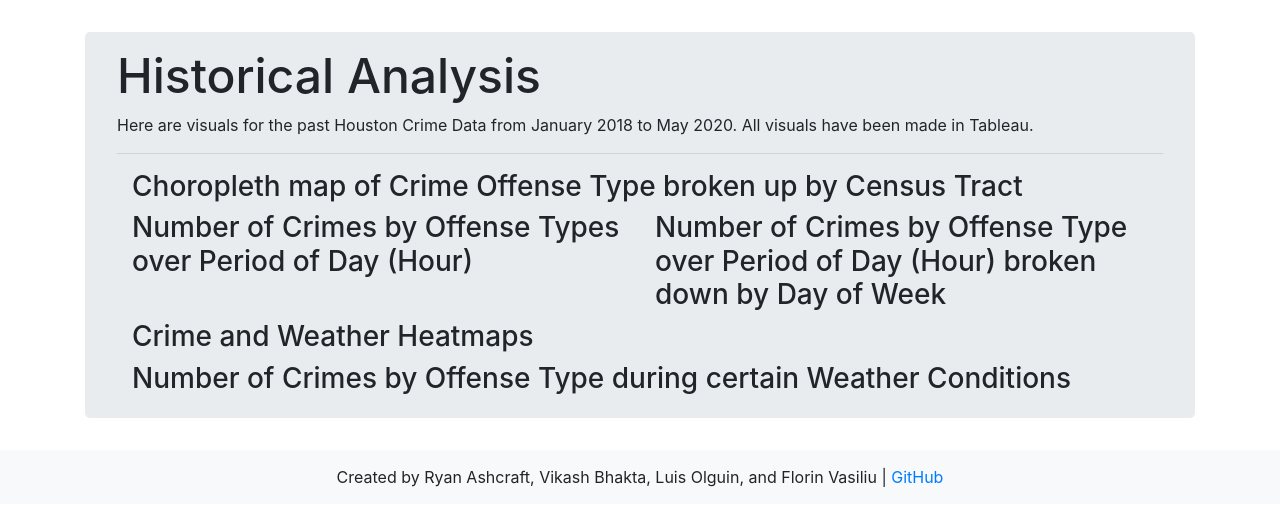
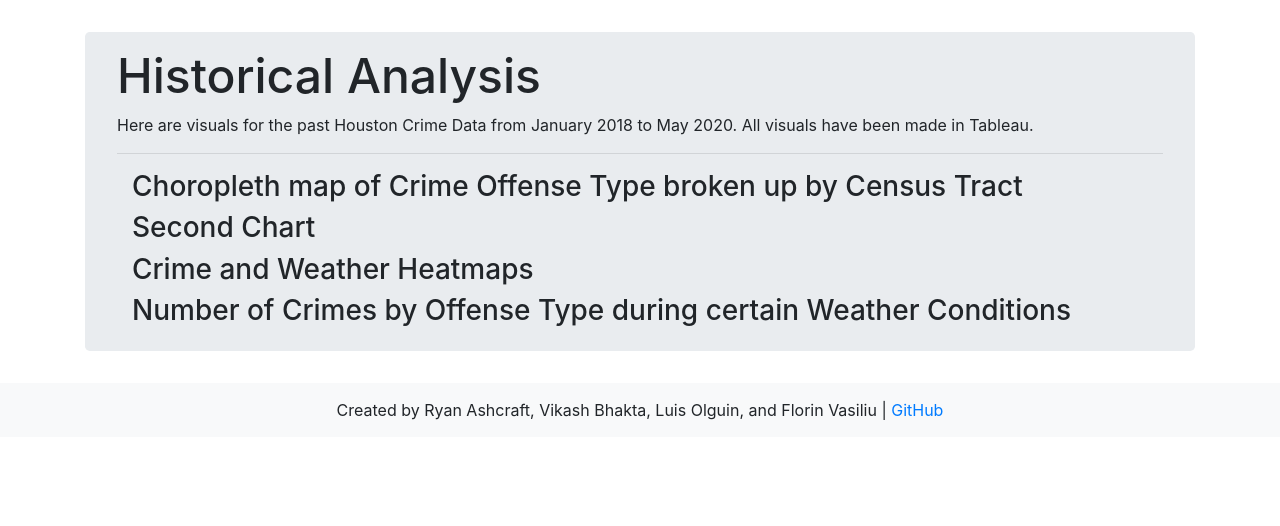
Before and after one commit to florin-vasiliu/Houston-Crime-Analysis, a Flask app: page /historical_analysis in a window 1280 px wide. Shown: the part 56-582 px from the top of the page. Run offline with Flask 2, Linux system fonts and the light colour scheme; parts of the project's set-up code (start-up, migrations or seed data) failed here and were passed over; some libraries are stand-ins or nearby versions.

Commit message:
modified historical_analysis.html

```diff
--- a/webpage/templates/historical_analysis.html
+++ b/webpage/templates/historical_analysis.html
@@ -81,57 +81,34 @@
                                         vizElement.parentNode.insertBefore(scriptElement, vizElement);                </script>
                                 </div>
                             </div>
-                            <div class="col-sm-12 col-md-6">
+                            <div class="col-lg-12">
                                 <div class="panel">
-                                    <h3>Number of Crimes by Offense Types over Period of Day (Hour)</h3>
-                                    <div class='tableauPlaceholder' id='viz1595346394200' style='position: relative'>
-                                        <noscript><a href='#'><img alt=' '
-                                                    src='https:&#47;&#47;public.tableau.com&#47;static&#47;images&#47;Tr&#47;Tractsv3&#47;Offenses_vs_Hour&#47;1_rss.png'
-                                                    style='border: none' /></a></noscript><object class='tableauViz'
-                                            style='display:none;'>
+                                    <h3>Second Chart</h3>
+                                    <div class='tableauPlaceholder' id='viz1595462284079' style='position: relative'>
+                                        <noscript>
+                                            <a href='#'>
+                                                <img alt=' ' src='https:&#47;&#47;public.tableau.com&#47;static&#47;images&#47;Ho&#47;HoustonCrimeData&#47;ChartsDashboard&#47;1_rss.png' style='border: none' />
+                                            </a>
+                                        </noscript>
+                                        <object class='tableauViz'  style='display:none;'>
                                             <param name='host_url' value='https%3A%2F%2Fpublic.tableau.com%2F' />
                                             <param name='embed_code_version' value='3' />
                                             <param name='site_root' value='' />
-                                            <param name='name' value='Tractsv3&#47;Offenses_vs_Hour' />
+                                            <param name='name' value='HoustonCrimeData&#47;ChartsDashboard' />
                                             <param name='tabs' value='no' />
                                             <param name='toolbar' value='yes' />
-                                            <param name='static_image'
-                                                value='https:&#47;&#47;public.tableau.com&#47;static&#47;images&#47;Tr&#47;Tractsv3&#47;Offenses_vs_Hour&#47;1.png' />
-                                            <param name='animate_transition' value='yes' />
-                                            <param name='display_static_image' value='yes' />
-                                            <param name='display_spinner' value='yes' />
-                                            <param name='display_overlay' value='yes' />
-                                            <param name='display_count' value='yes' />
-                                            <param name='language' value='en' /></object></div>
-                                    <script
-                                        type='text/javascript'>                    var divElement = document.getElementById('viz1595346394200'); var vizElement = divElement.getElementsByTagName('object')[0]; vizElement.style.width = '100%'; vizElement.style.height = (divElement.offsetWidth * 0.75) + 'px'; var scriptElement = document.createElement('script'); scriptElement.src = 'https://public.tableau.com/javascripts/api/viz_v1.js'; vizElement.parentNode.insertBefore(scriptElement, vizElement);                </script>
-                                </div>
-                            </div>
-                            <div class="col-sm-12 col-md-6">
-                                <div class="panel">
-                                    <h3>Number of Crimes by Offense Type over Period of Day (Hour) broken down by Day of
-                                        Week</h3>
-                                    <div class='tableauPlaceholder' id='viz1595346637053' style='position: relative'>
-                                        <noscript><a href='#'><img alt=' '
-                                                    src='https:&#47;&#47;public.tableau.com&#47;static&#47;images&#47;Ho&#47;Houston_Crime_Visuals&#47;Crimes_By_Day&#47;1_rss.png'
-                                                    style='border: none' /></a></noscript><object class='tableauViz'
-                                            style='display:none;'>
-                                            <param name='host_url' value='https%3A%2F%2Fpublic.tableau.com%2F' />
-                                            <param name='embed_code_version' value='3' />
-                                            <param name='site_root' value='' />
-                                            <param name='name' value='Houston_Crime_Visuals&#47;Crimes_By_Day' />
-                                            <param name='tabs' value='no' />
-                                            <param name='toolbar' value='yes' />
-                                            <param name='static_image'
-                                                value='https:&#47;&#47;public.tableau.com&#47;static&#47;images&#47;Ho&#47;Houston_Crime_Visuals&#47;Crimes_By_Day&#47;1.png' />
-                                            <param name='animate_transition' value='yes' />
-                                            <param name='display_static_image' value='yes' />
-                                            <param name='display_spinner' value='yes' />
-                                            <param name='display_overlay' value='yes' />
-                                            <param name='display_count' value='yes' />
-                                            <param name='language' value='en' /></object></div>
-                                    <script
-                                        type='text/javascript'>                    var divElement = document.getElementById('viz1595346637053'); var vizElement = divElement.getElementsByTagName('object')[0]; vizElement.style.width = '100%'; vizElement.style.height = (divElement.offsetWidth * 0.75) + 'px'; var scriptElement = document.createElement('script'); scriptElement.src = 'https://public.tableau.com/javascripts/api/viz_v1.js'; vizElement.parentNode.insertBefore(scriptElement, vizElement);                </script>
+                                            <param name='static_image' value='https:&#47;&#47;public.tableau.com&#47;static&#47;images&#47;Ho&#47;HoustonCrimeData&#47;ChartsDashboard&#47;1.png' />
+                                            <param name='animate_transition' value='yes' /><param name='display_static_image' value='yes' /><param name='display_spinner' value='yes' />
+                                            <param name='display_overlay' value='yes' /><param name='display_count' value='yes' /><param name='language' value='en' /></object></div>
+                                            <script type='text/javascript'>
+                                                var divElement = document.getElementById('viz1595462284079');
+                                                var vizElement = divElement.getElementsByTagName('object')[0];
+                                                vizElement.style.width = '100%';
+                                                vizElement.style.height = (divElement.offsetWidth * 0.85) + 'px';
+                                                var scriptElement = document.createElement('script');
+                                                scriptElement.src = 'https://public.tableau.com/javascripts/api/viz_v1.js';
+                                                vizElement.parentNode.insertBefore(scriptElement, vizElement);
+                                            </script>
                                 </div>
                             </div>
                             <div class="col-lg-12">
```
